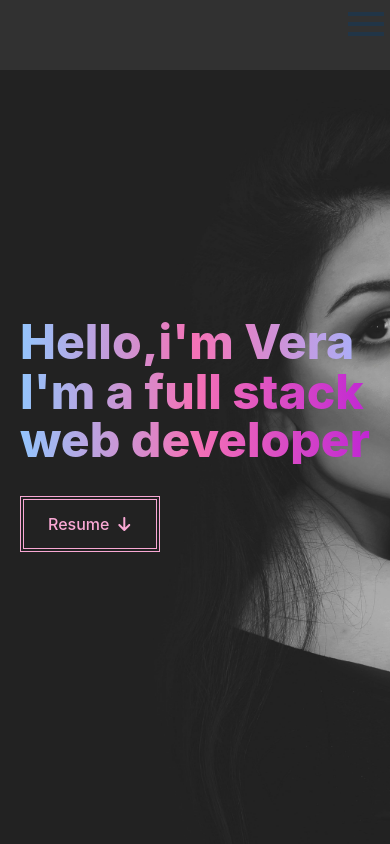
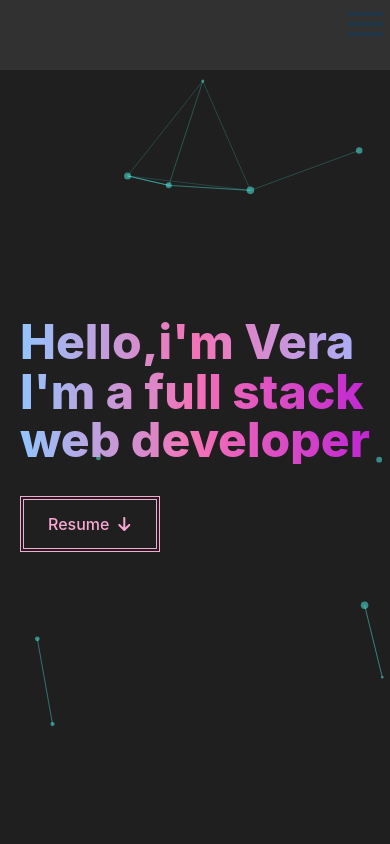
Before and after one commit to veramarach/myportofolio, a React (Vite) app: page / in a window 390 px wide. Shown: the top 844 px of the page. Built offline with nearby package versions, Linux system fonts and the light colour scheme.

Commit message:
ts particles added

```diff
--- a/src/Components/Contact.tsx
+++ b/src/Components/Contact.tsx
@@ -10,7 +10,7 @@ import { FaLinkedin } from "react-icons/fa";
 
 const Contact:React.FC = () => {
   return (
-    <div id='contact' className=' bg-[#242424] tablet:h-full   tablet:py-16   py-16 h-[80vh]'>
+    <div id='contact' className='  bg-[#242424]  tablet:h-full tablet:absolute  tablet:py-16   py-16 h-[80vh]'>
         <div className='flex justify-center '>
        <h2 className='text-white font-bold text-5xl tablet:text-3xl underline decoration-pink-400 tracking-[4px] '>Contacts</h2>
        </div>
--- a/src/Components/Hero.tsx
+++ b/src/Components/Hero.tsx
@@ -5,21 +5,21 @@ import { FaArrowDown } from "react-icons/fa6";
 
 const Hero :React.FC= () => {
   return (
-    <div id='home' className=' h-[100vh] tablet:p-24 tablet:h-full w-full  tablet:flex tablet:items-center tablet:justify-center  tablet:bg-[#242424] tablet:bg-hero-image'>
-    <div className='  bg-hero-image bg-cover  h-[100vh]  tablet:bg-center   '>
+    <div id='home' className=' h-[100vh] tablet:p-24 tablet:h-full w-full  tablet:flex tablet:items-center tablet:justify-center  tablet:bg-[#242424] tablet:bg-hidden'>
+    <div className='  bg-hero-image bg-cover  h-[100vh]  tablet:bg-hidden   '>
 
-    <div className=' p-56  tablet:w-full   tablet:items-center tablet:justify-center tablet:flex-col '>
-    <h2 className=' font-extrabold tablet:w-[350px]  text-6xl tablet:text-5xl  bg-gradient-to-r  from-blue-300 via-pink-400 to-indigo-300 flex   text-transparent bg-clip-text  animate-slide-down '>
+    <div className=' p-56   tablet:w-full   tablet:items-center tablet:justify-center tablet:flex-col '>
+    <h2 className=' font-extrabold tablet:relative tablet:w-[350px]  text-6xl tablet:text-5xl  bg-gradient-to-r  from-blue-300 via-pink-400 to-indigo-300 flex   text-transparent bg-clip-text  animate-slide-down '>
             Hello,i'm Vera
             <MdWavingHand className='tablet:hidden animate-waving-hand  fill-pink-300 text-6xl font-bold  ml-2 ' />
         </h2>
 
 
-        <h2 className=' tablet:text-5xl font-extrabold text-6xl  animate-slide-in  bg-gradient-to-r from-blue-300 via-pink-400  to-fuchsia-600 text-transparent bg-clip-text  '>I'm a full stack web developer</h2>
+        <h2 className='tablet:relative tablet:text-5xl font-extrabold text-6xl  animate-slide-in  bg-gradient-to-r from-blue-300 via-pink-400  to-fuchsia-600 text-transparent bg-clip-text  '>I'm a full stack web developer</h2>
         <a href={cv}
         download=""
         >
-          <div className='flex my-8  '>
+          <div className='flex my-8 tablet:relative '>
         <div  className="border-pink-300  border-double w-[140px] h-[50px] p-6 border-4 text-pink-300 flex gap-2 items-center animate-slide-in hover:border-fuchsia-600">Resume
         <FaArrowDown />
         </div>
--- /dev/null
+++ b/src/Components/Particlesbg.tsx
@@ -0,0 +1,117 @@
+
+import { useMemo, useEffect, useState } from "react";
+import Particles, { initParticlesEngine } from "@tsparticles/react";
+import type { Container } from "@tsparticles/engine";
+// import { loadAll } from "@/tsparticles/all"; // if you are going to use `loadAll`, install the "@tsparticles/all" package too.
+// import { loadFull } from "tsparticles"; // if you are going to use `loadFull`, install the "tsparticles" package too.
+import { loadSlim } from "@tsparticles/slim"; // if you are going to use `loadSlim`, install the "@tsparticles/slim" package too.
+// import { loadBasic } from "@tsparticles/basic"; // if you are going to use `loadBasic`, install the "@tsparticles/basic" package too.
+
+const Particlesbg = ( ) => {
+    const [ init, setInit ] = useState(false);
+
+    // this should be run only once per application lifetime
+    useEffect(() => {
+        initParticlesEngine(async (engine) => {
+            // you can initiate the tsParticles instance (engine) here, adding custom shapes or presets
+            // this loads the tsparticles package bundle, it's the easiest method for getting everything ready
+            // starting from v2 you can add only the features you need reducing the bundle size
+            //await loadAll(engine);
+            //await loadFull(engine);
+            await loadSlim(engine);
+            //await loadBasic(engine);
+        }).then(() => {
+            setInit(true);
+        });
+    }, []);
+
+    const particlesLoaded = (container:Container) => {
+        console.log(container);
+    };
+
+
+
+
+    return (
+      <div className="absolute lg:hidden">
+         { init && <Particles
+            id="tsparticles"
+            particlesLoaded={particlesLoaded}
+            options={{
+                background: {
+                    color: {
+                        value: "#1f1f1f",
+                    },
+                },
+                fpsLimit: 120,
+                interactivity: {
+                    events: {
+                        onClick: {
+                            enable: true,
+                            mode: "push",
+                        },
+                        onHover: {
+                            enable: true,
+                            mode: "grab",
+                        },
+                        resize: true,
+                    },
+                    modes: {
+                        push: {
+                            quantity: 6,
+                        },
+                        repulse: {
+                            distance: 200,
+                            duration: 0.4,
+                        },
+                    },
+                },
+                particles: {
+                    color: {
+                        value: "#53faee",
+                    },
+                    links: {
+                        color: "#53faee",
+                        distance: 150,
+                        enable: true,
+                        opacity: 0.5,
+                        width: 1,
+                    },
+                    move: {
+                        direction: "none",
+                        enable: true,
+                        outModes: {
+                            default: "out",
+                        },
+                        random: false,
+                        speed: 4,
+                        straight: false,
+                    },
+                    number: {
+                        density: {
+                            enable: true,
+                            area: 800,
+                        },
+                        value: 80,
+                    },
+                    opacity: {
+                        value: 0.5,
+                    },
+                    shape: {
+                        type: "circle",
+                    },
+                    size: {
+                        value: { min: 1, max: 4 },
+                    },
+                },
+                detectRetina: true,
+            }}
+        />
+}
+
+      </div>
+
+)
+    ;
+};
+export default Particlesbg;
--- a/src/Layout/WebLayout.tsx
+++ b/src/Layout/WebLayout.tsx
@@ -2,11 +2,13 @@ import React from 'react'
 import Header from '../Static/Header'
 import { Outlet } from 'react-router-dom'
 import Footer from '../Static/Footer'
+import Particlesbg from '../Components/Particlesbg'
 
 
 const WebLayout :React.FC= () => {
   return (
-    <div className='w-screen h-full  tablet:overflow-hidden tablet:z-10'>
+    <div className='w-screen h-full tablet:overflow-hidden tablet:z-10'>
+      <Particlesbg/>
         <Header/>
         <Outlet/>
         <Footer/>
```
